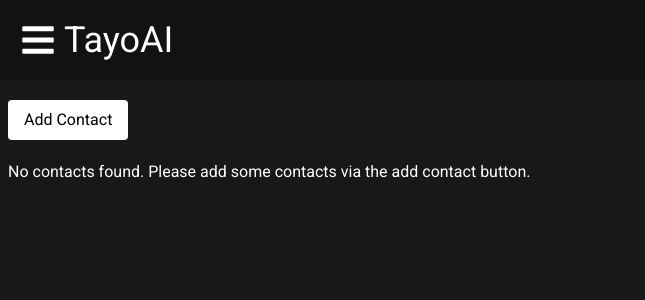
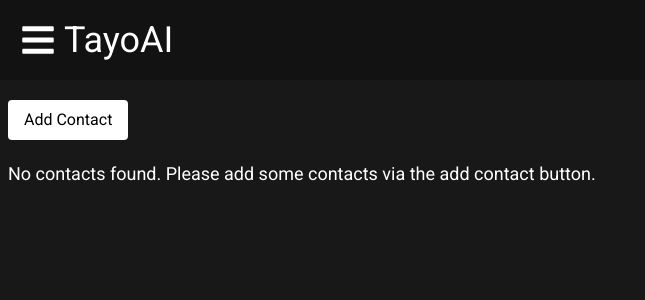
Before and after one commit to harshiv49/TayoAiTask, a React (Create React App) app: page / in a window 1280 px wide. Shown: the top 300 px of the page, without its empty margins (0-645 px from the left). Built offline with nearby package versions, Linux system fonts and the light colour scheme.

Commit message:
font front page

```diff
--- a/src/components/ContactList.tsx
+++ b/src/components/ContactList.tsx
@@ -12,7 +12,7 @@
   return (
     <div className="flex flex-wrap">
       {contacts.length === 0 ? (
-        <div className="text-large text-white">
+        <div className="text-lg text-white">
           No contacts found. Please add some contacts via the add contact
           button.
         </div>
```
